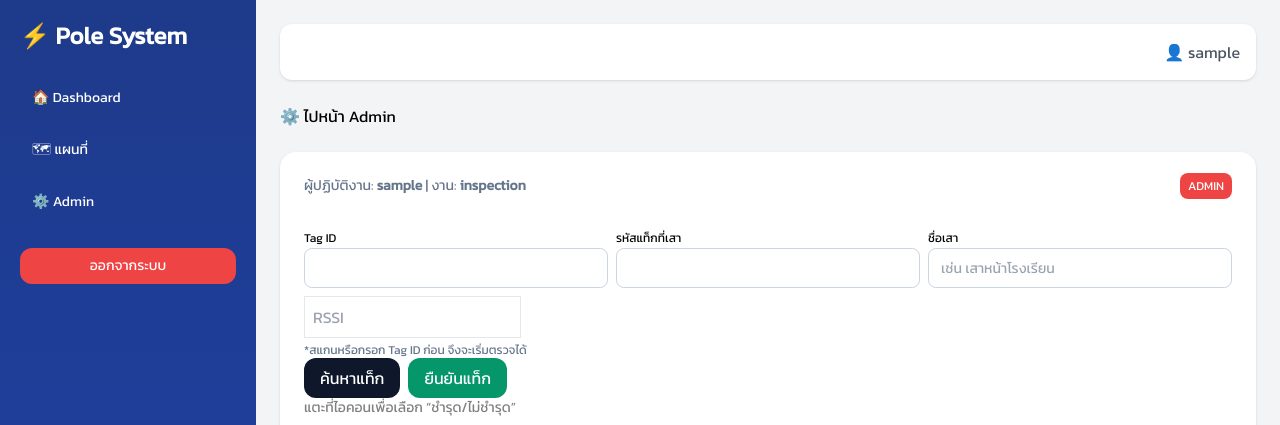
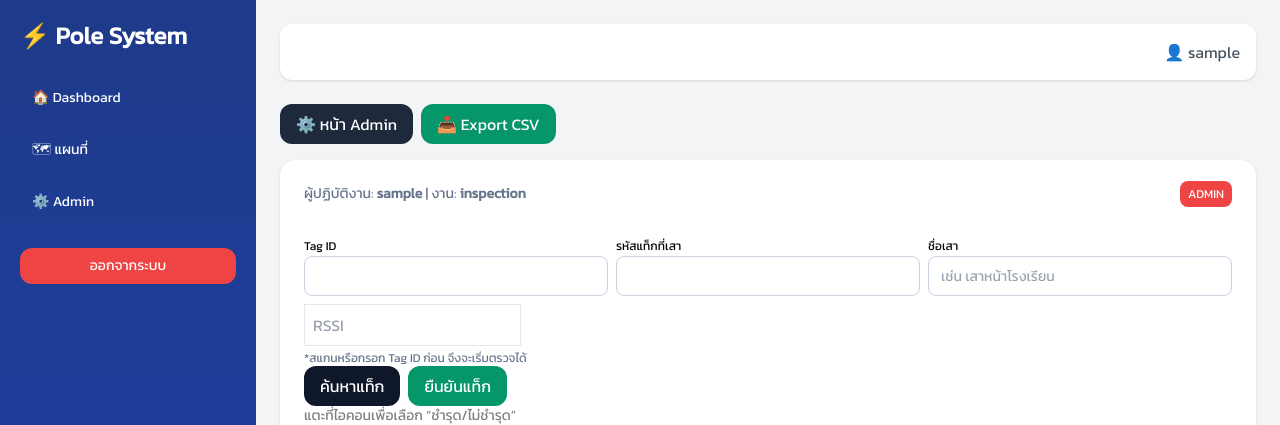
Before and after one commit to bellz1601/sorry, a Flask app: page /dashboard in a window 1280 px wide. Shown: the top 425 px of the page. Run offline with Flask 3, Linux system fonts and the light colour scheme; the visitor is signed in with stand-in values (Sample User, id 1); data that the repository does not hold is empty; some libraries are stand-ins or nearby versions.

Commit message:
Update dashboard.html

```diff
--- a/templates/dashboard.html
+++ b/templates/dashboard.html
@@ -2,8 +2,17 @@
 {% block title %}ฟอร์มตรวจเสาไฟ{% endblock %}
 {% block content %}
 {% if session.get("role") == "admin" %}
-    <a href="/admin">⚙️ ไปหน้า Admin</a>
-    <br><br>
+<div class="flex gap-2 mb-4">
+    <a href="/admin"
+       class="px-4 py-2 bg-slate-800 text-white rounded-xl">
+       ⚙️ หน้า Admin
+    </a>
+
+    <a href="/export-csv"
+       class="px-4 py-2 bg-emerald-600 text-white rounded-xl">
+       📥 Export CSV
+    </a>
+</div>
 {% endif %}
 <form id="inspect-form" method="post" enctype="multipart/form-data" class="bg-white rounded-2xl shadow p-6 space-y-6">
  <div class="flex justify-between items-center text-sm text-slate-500">
```
